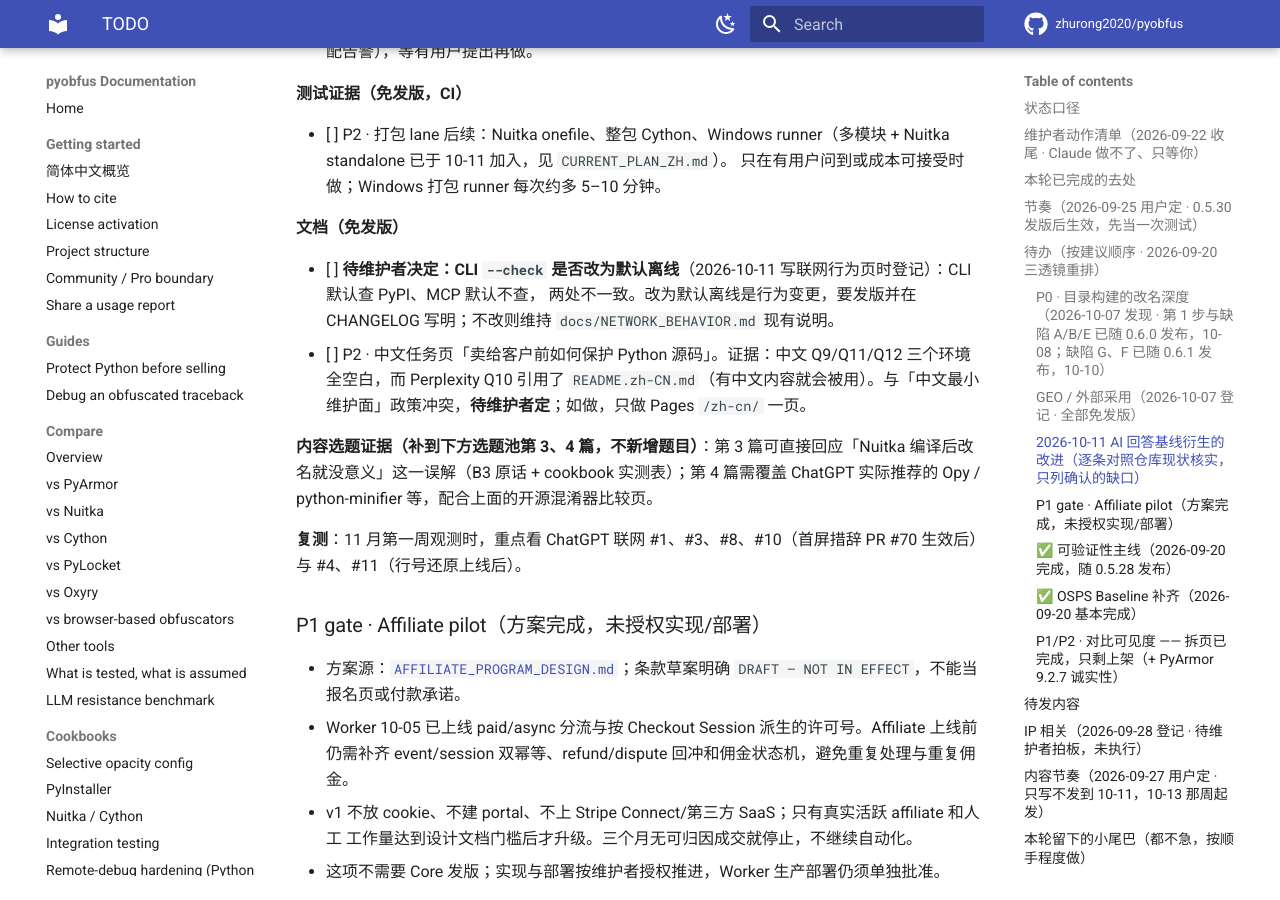
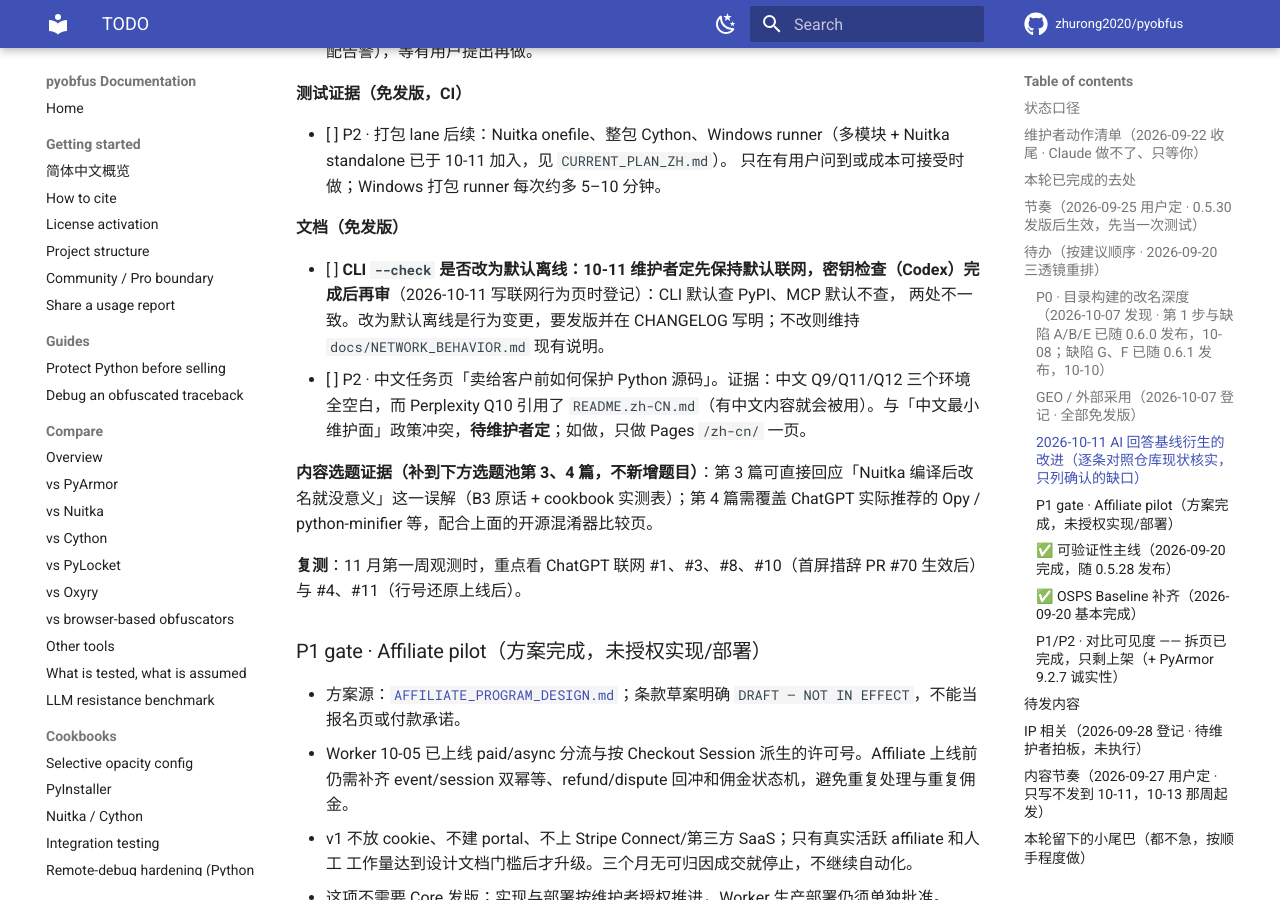
Before and after one commit to zhurong2020/pyobfus, an MkDocs documentation site: the page built from docs/TODO.md, in a window 1280 px wide and 900 px high, scrolled down 9083 px. Built offline with MkDocs 1.6.1 and Material for MkDocs 9.7.7, drawn with Linux system fonts in a browser that asks for light colours; comment, search, counter and statistics services are not loaded.

Commit message:
docs: keep --check online by default for now
Co-Authored-By: Claude Opus 5.5 <noreply@anthropic.com>

```diff
--- a/docs/TODO.md
+++ b/docs/TODO.md
@@ -255,7 +255,7 @@ AI 代码、源码不上传（问题在**没被检索到**，不是缺内容）
 
 **文档（免发版）**
 
-- [ ] **待维护者决定：CLI `--check` 是否改为默认离线**（2026-10-11 写联网行为页时登记）：CLI 默认查 PyPI、MCP 默认不查，
+- [ ] **CLI `--check` 是否改为默认离线：10-11 维护者定先保持默认联网，密钥检查（Codex）完成后再审**（2026-10-11 写联网行为页时登记）：CLI 默认查 PyPI、MCP 默认不查，
       两处不一致。改为默认离线是行为变更，要发版并在 CHANGELOG 写明；不改则维持 `docs/NETWORK_BEHAVIOR.md` 现有说明。
 - [ ] P2 · 中文任务页「卖给客户前如何保护 Python 源码」。证据：中文 Q9/Q11/Q12 三个环境全空白，而 Perplexity Q10 引用了
       `README.zh-CN.md`（有中文内容就会被用）。与「中文最小维护面」政策冲突，**待维护者定**；如做，只做 Pages `/zh-cn/` 一页。
```
